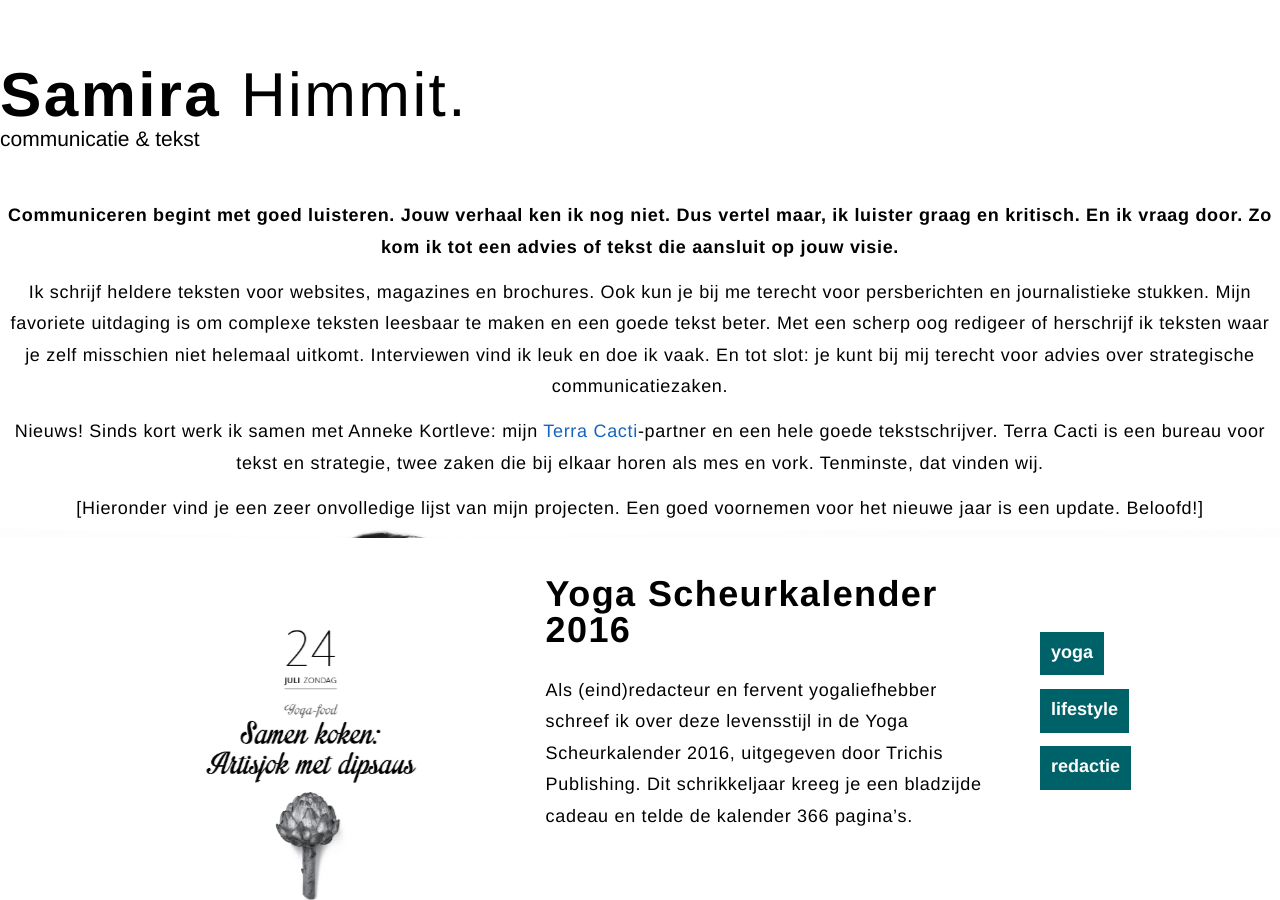
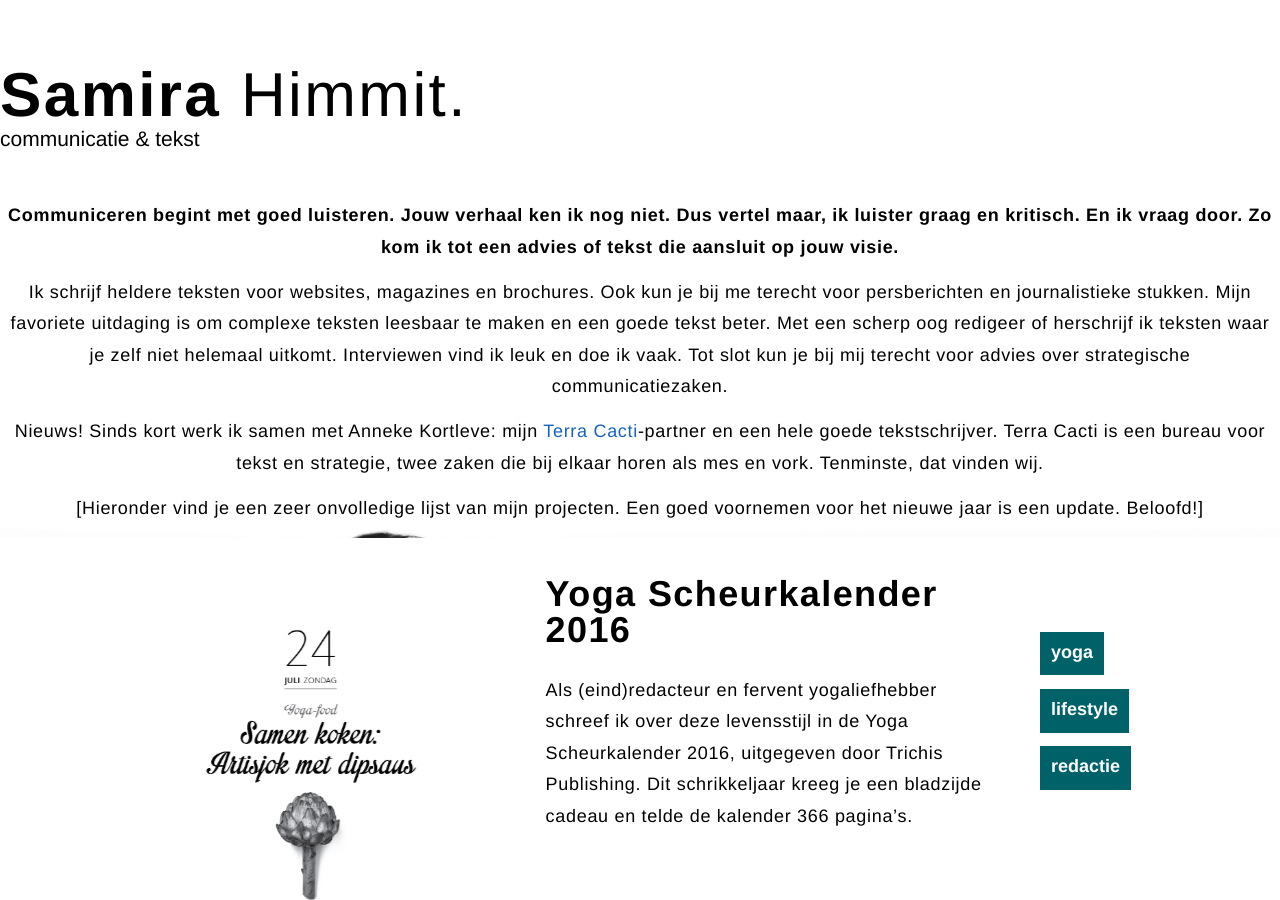
Before and after one commit to samirahimmit/samirahimmit.github.io, a Jekyll site: the page built from content/00-intro.md, in a window 1280 px wide and 900 px high. Built offline with Jekyll 4.4.1, drawn with Linux system fonts in a browser that asks for light colours; nearby versions of some CDN libraries; our own code applies the rules of GitHub Pages for plain Markdown files; library files that are not in the unit come from our copies.

Commit message:
Update 00-intro.md

```diff
--- a/content/00-intro.md
+++ b/content/00-intro.md
@@ -1,6 +1,6 @@
 **Communiceren begint met goed luisteren. Jouw verhaal ken ik nog niet. Dus vertel maar, ik luister graag en kritisch. En ik vraag door. Zo kom ik tot een advies of tekst die aansluit op jouw visie.**
 
-Ik schrijf heldere teksten voor websites, magazines en brochures. Ook kun je bij me terecht voor persberichten en journalistieke stukken.  Mijn favoriete uitdaging is om complexe teksten leesbaar te maken en een goede tekst beter. Met een scherp oog redigeer of herschrijf ik  teksten waar je zelf misschien niet helemaal uitkomt. Interviewen vind ik leuk en doe ik vaak. En tot slot: je kunt bij mij terecht voor  advies over strategische communicatiezaken.
+Ik schrijf heldere teksten voor websites, magazines en brochures. Ook kun je bij me terecht voor persberichten en journalistieke stukken.  Mijn favoriete uitdaging is om complexe teksten leesbaar te maken en een goede tekst beter. Met een scherp oog redigeer of herschrijf ik  teksten waar je zelf niet helemaal uitkomt. Interviewen vind ik leuk en doe ik vaak. Tot slot kun je bij mij terecht voor advies over strategische communicatiezaken.
 
 Nieuws!
 Sinds kort werk ik samen met Anneke Kortleve: mijn [Terra Cacti](http://terracacti.nl/)-partner en een hele goede tekstschrijver. Terra Cacti is een bureau voor tekst en strategie, twee zaken die bij elkaar horen als mes en vork. Tenminste, dat vinden wij.
```
